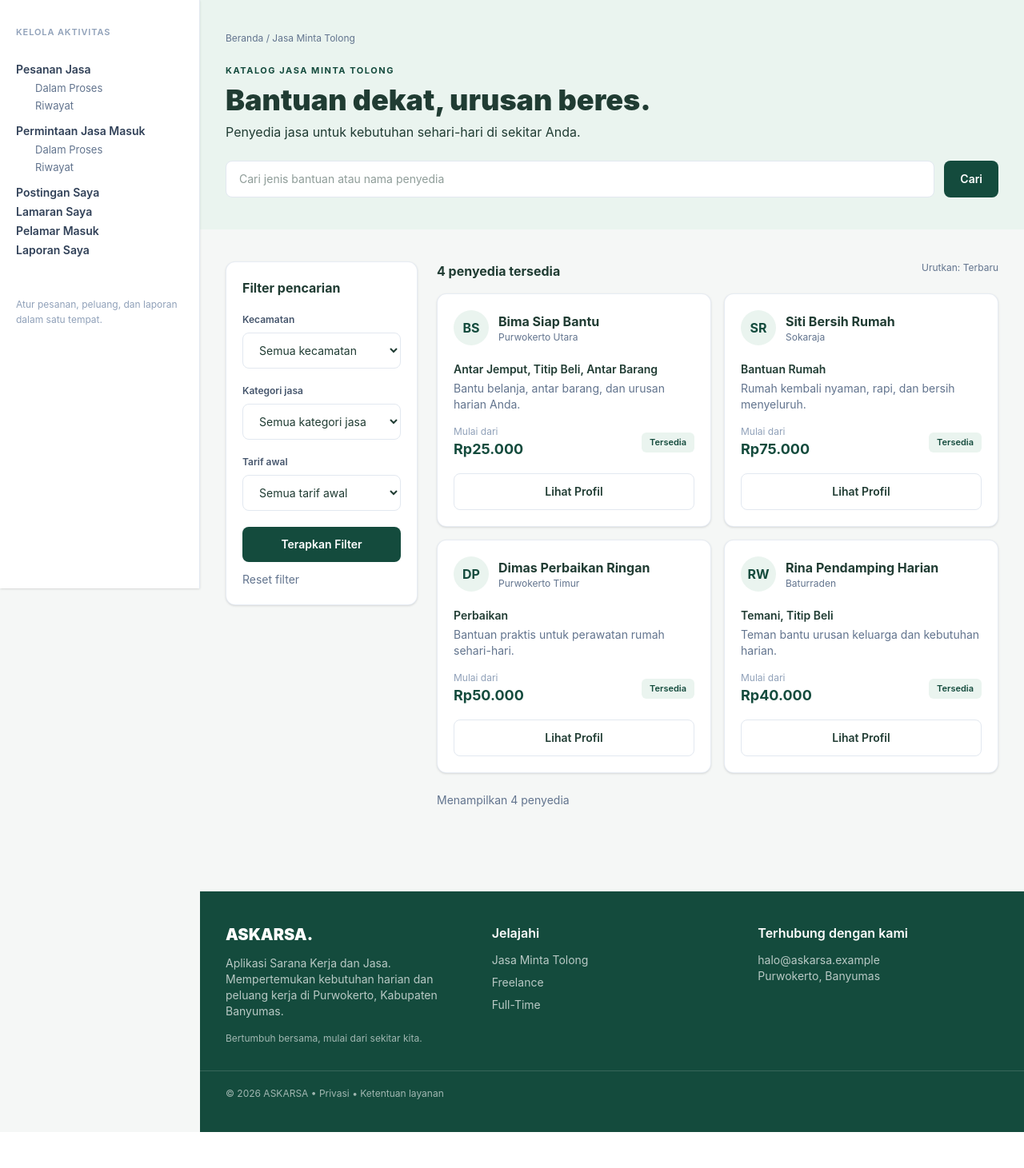
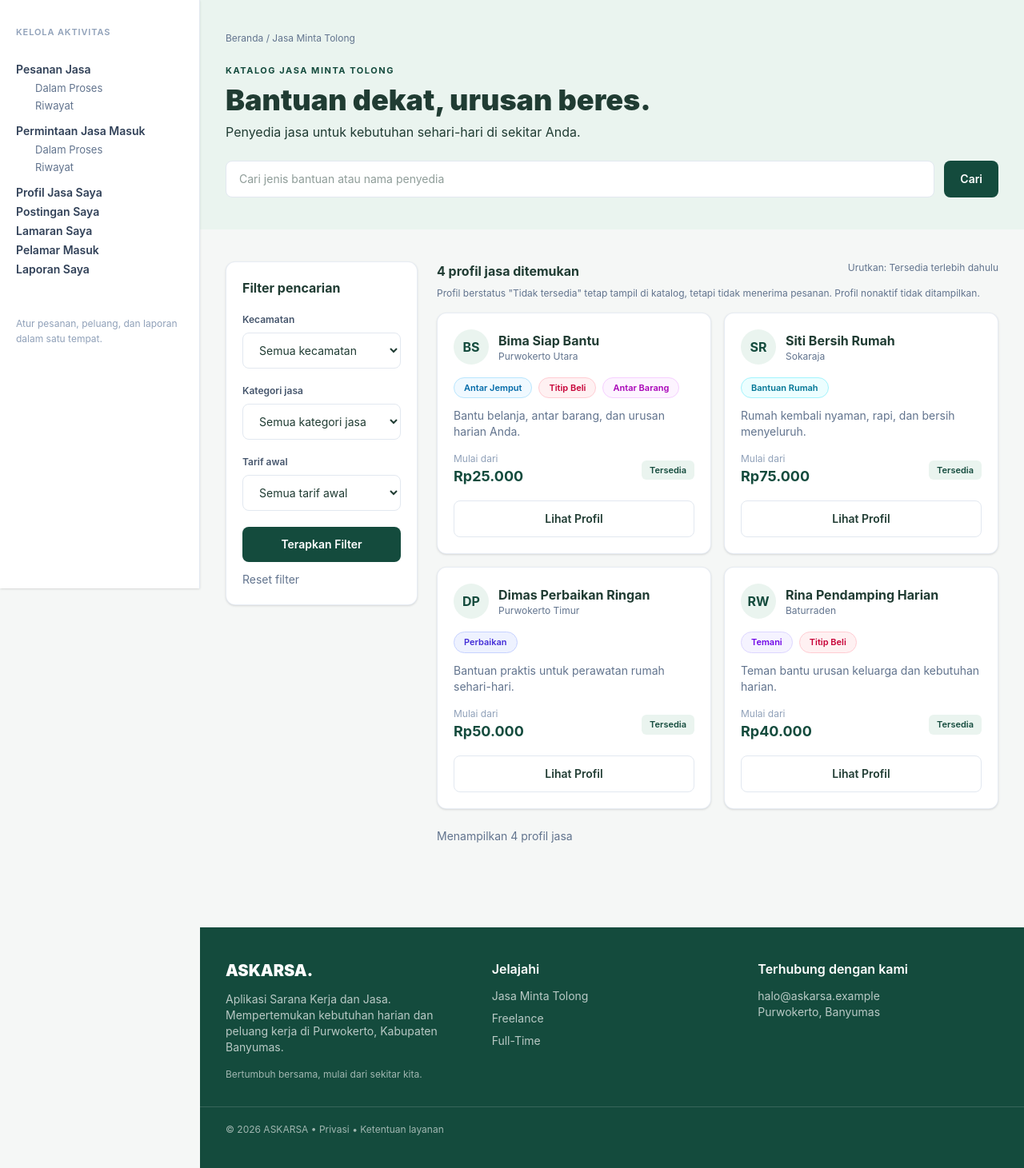
Before and after one commit to Biyan-Naufal-R/ppl-reg01-kel06-askarsa, a Laravel app: page /jasa in a window 1280 px wide. Shown: the part 65-1526 px from the top of the page at 80% size. Before the commit the page ends 1481 px from the top, so only its background shows below. Run offline with Laravel 12, Linux system fonts and the light colour scheme; a user stored in the database is signed in; data comes from the database, SQL or seed files in the repository; style sheets or scripts are compiled from the project's sources.

Commit message:
feat: tampilkan status ketersediaan dan badge kategori pada katalog jasa

```diff
--- a/app/Http/Controllers/PageController.php
+++ b/app/Http/Controllers/PageController.php
@@ -8,16 +8,29 @@ use Illuminate\Support\Str;
 
 class PageController extends Controller
 {
-    /** Katalog jasa minta tolong diambil dari profil jasa yang sedang aktif. */
-    private function serviceData(): array
+    /**
+     * Data kartu jasa. Secara default memasukkan seluruh profil aktif, termasuk
+     * yang sedang tidak tersedia, agar tetap muncul di katalog dengan label.
+     * Beranda memakai $hanyaTersedia = true sehingga hanya menampilkan yang siap menerima pesanan.
+     */
+    private function serviceData(bool $hanyaTersedia = false): array
     {
-        $profilJasa = ProfilJasa::tampilDiKatalog()->with('user')->latest()->get();
+        $query = ProfilJasa::tampilDiKatalog()
+            ->with('user')
+            ->orderByDesc('tersedia')
+            ->latest();
 
+        // Slug dihitung dari semua profil aktif agar tidak berubah saat status ketersediaan berubah.
+        $semuaProfil = $query->get();
         $slugCounts = [];
-        foreach ($profilJasa as $profil) {
+        foreach ($semuaProfil as $profil) {
             $base = Str::slug($profil->user?->name ?? 'penyedia');
             $slugCounts[$base] = ($slugCounts[$base] ?? 0) + 1;
         }
+
+        $profilJasa = $hanyaTersedia
+            ? (clone $query)->tersedia()->get()
+            : $semuaProfil;
 
         return $profilJasa->map(function (ProfilJasa $profil) use ($slugCounts) {
             $user = $profil->user;
@@ -39,11 +52,13 @@ class PageController extends Controller
                 'name' => $profil->nama_profil,
                 'district' => $user->domisili ?? '-',
                 'category' => $kategori,
+                'kategori' => array_values($profil->kategori ?? []),
                 'description' => $profil->deskripsi ?? '',
                 'price' => 'Rp'.number_format($profil->tarif, 0, ',', '.'),
                 'penyedia_id' => $profil->user_id,
                 'penyedia_email' => $user->email,
                 'tersedia' => (bool) $profil->tersedia,
+                'status_label' => $profil->tersedia ? 'Tersedia' : 'Tidak tersedia',
             ];
         })->values()->all();
     }
@@ -53,15 +68,15 @@ class PageController extends Controller
     ['slug'=>'staf-administrasi','company'=>'CV Satria Niaga','title'=>'Staf Administrasi','type'=>'Full-Time','mode'=>'On-site','location'=>'Purwokerto Selatan, Banyumas','salary'=>'Rp2.500.000–3.000.000 / bulan'],
     ['slug'=>'fotografer-produk-umkm','company'=>'Kedai Kopi Lereng','title'=>'Fotografer Produk UMKM','type'=>'Freelance','mode'=>'On-site','location'=>'Baturaden, Banyumas','salary'=>'Rp800.000 / proyek'],
     ['slug'=>'barista','company'=>'Kedai Kopi Lereng','title'=>'Barista','type'=>'Full-Time','mode'=>'On-site','location'=>'Baturaden, Banyumas','salary'=>'Rp2.300.000–2.800.000 / bulan']];}
-    public function home(){return view('pages.home',['services'=>$this->serviceData(),'jobs'=>$this->jobsData()]);}
+    public function home(){return view('pages.home',['services'=>$this->serviceData(true),'jobs'=>$this->jobsData()]);}
     public function services(){return view('pages.services',['services'=>$this->serviceData()]);}
     public function service($slug){
         $service=collect($this->serviceData())->firstWhere('slug',$slug);
 
         if (!$service) {
-            $profil = ProfilJasa::with('user')->where('aktif', true)->get()->first(function (ProfilJasa $profil) use ($slug) {
+            $profil = ProfilJasa::tampilDiKatalog()->with('user')->get()->first(function (ProfilJasa $profil) use ($slug) {
                 $base = Str::slug($profil->user?->name ?? 'penyedia');
-                $sameBaseCount = ProfilJasa::where('aktif', true)->whereHas('user', fn ($q) => $q->where('name', $profil->user?->name))->count();
+                $sameBaseCount = ProfilJasa::tampilDiKatalog()->whereHas('user', fn ($q) => $q->where('name', $profil->user?->name))->count();
                 $candidate = $sameBaseCount > 1 ? $base.'-'.$profil->user_id : $base;
                 return $candidate === $slug;
             });
@@ -73,11 +88,13 @@ class PageController extends Controller
                 'name' => $profil->nama_profil,
                 'district' => $user->domisili ?? '-',
                 'category' => collect($profil->kategori ?? [])->map(fn (string $nilai) => config('jasa.kategori.'.$nilai, $nilai))->implode(', '),
+                'kategori' => array_values($profil->kategori ?? []),
                 'description' => $profil->deskripsi ?? '',
                 'price' => 'Rp'.number_format($profil->tarif, 0, ',', '.'),
                 'penyedia_id' => $profil->user_id,
                 'penyedia_email' => $user->email,
                 'tersedia' => (bool) $profil->tersedia,
+                'status_label' => $profil->tersedia ? 'Tersedia' : 'Tidak tersedia',
             ];
         }
 
--- a/app/Models/ProfilJasa.php
+++ b/app/Models/ProfilJasa.php
@@ -45,9 +45,19 @@ class ProfilJasa extends Model
         return $query->where('aktif', true);
     }
 
-    /** Profil yang boleh tampil di katalog publik. */
+    /**
+     * Profil yang boleh tampil di katalog publik: yang aktif.
+     * Profil yang sedang tidak tersedia tetap tampil dengan label "Tidak tersedia";
+     * hanya profil nonaktif yang benar-benar disembunyikan.
+     */
     public function scopeTampilDiKatalog(Builder $query): Builder
     {
-        return $query->where('aktif', true)->where('tersedia', true);
+        return $query->where('aktif', true);
+    }
+
+    /** Profil yang sedang menerima pesanan (dipakai pada sorotan beranda). */
+    public function scopeTersedia(Builder $query): Builder
+    {
+        return $query->where('tersedia', true);
     }
 }
--- a/resources/css/app.css
+++ b/resources/css/app.css
@@ -13,6 +13,7 @@
  .field{@apply w-full rounded-lg border border-slate-200 bg-white px-4 py-3 text-sm outline-none focus:border-askarsa focus:ring-2 focus:ring-askarsa/10}
  .field-label{@apply mb-2 block text-xs font-semibold text-slate-600}.eyebrow{@apply text-[11px] font-bold uppercase tracking-[.14em] text-askarsa}
  .pill{@apply inline-flex rounded-md bg-askarsa-mint px-2.5 py-1 text-[11px] font-semibold text-askarsa}
+ .pill-tidak-tersedia{@apply border border-amber-200 bg-amber-50 text-amber-800}
 
  /* Form jasa minta tolong mengikuti status toggle langsung dari CSS. */
  .jasa-toggle #jasa-section{display:none}
--- a/resources/views/components/activity-sidebar.blade.php
+++ b/resources/views/components/activity-sidebar.blade.php
@@ -35,7 +35,11 @@
             Riwayat
         </a>
 
-        <a href="{{ route('dashboard.posts') }}" class="mt-3 {{ $is('dashboard.posts') ? $activeClass : $inactiveClass }}">
+        <a href="{{ route('dashboard.service-form') }}" class="mt-3 {{ $is('dashboard.service-form', 'dashboard.edit-profile') ? $activeClass : $inactiveClass }}">
+            @if($is('dashboard.service-form', 'dashboard.edit-profile'))<span class="size-2 rounded-full bg-askarsa-ink"></span>@endif
+            Profil Jasa Saya
+        </a>
+        <a href="{{ route('dashboard.posts') }}" class="{{ $is('dashboard.posts') ? $activeClass : $inactiveClass }}">
             @if($is('dashboard.posts'))<span class="size-2 rounded-full bg-askarsa-ink"></span>@endif
             Postingan Saya
         </a>
--- /dev/null
+++ b/resources/views/components/category-badges.blade.php
@@ -0,0 +1,15 @@
+@php
+    $warnaKategori = [
+        'antar-jemput' => 'border-sky-200 bg-sky-50 text-sky-700',
+        'temani' => 'border-violet-200 bg-violet-50 text-violet-700',
+        'titip-beli' => 'border-rose-200 bg-rose-50 text-rose-700',
+        'bantuan-rumah' => 'border-cyan-200 bg-cyan-50 text-cyan-700',
+        'antar-barang' => 'border-fuchsia-200 bg-fuchsia-50 text-fuchsia-700',
+        'perbaikan' => 'border-indigo-200 bg-indigo-50 text-indigo-700',
+    ];
+@endphp
+@foreach ($kategori ?? [] as $nilai)
+    <span class="inline-flex items-center rounded-full border px-3 py-1 text-[11px] font-semibold {{ $warnaKategori[$nilai] ?? 'border-slate-200 bg-slate-50 text-slate-600' }}">
+        {{ config('jasa.kategori.'.$nilai, $nilai) }}
+    </span>
+@endforeach
--- a/resources/views/components/service-card.blade.php
+++ b/resources/views/components/service-card.blade.php
@@ -1 +1,25 @@
-<article class="card flex flex-col"><div class="flex items-center gap-3"><div class="grid h-11 w-11 place-items-center rounded-full bg-askarsa-mint font-bold text-askarsa">{{ $service['initials'] }}</div><div><h3 class="font-bold">{{ $service['name'] }}</h3><p class="text-xs text-slate-500">{{ $service['district'] }}</p></div></div><p class="mt-5 text-sm font-semibold">{{ $service['category'] }}</p><p class="mt-1 flex-1 text-sm text-slate-500">{{ $service['description'] }}</p><div class="mt-4 flex items-center justify-between"><div><p class="text-xs text-slate-400">Mulai dari</p><p class="text-lg font-bold text-askarsa">{{ $service['price'] }}</p></div><span class="pill">{{ ($service['tersedia'] ?? true) ? 'Tersedia' : 'Tidak tersedia' }}</span></div><a href="{{ route('services.show',$service['slug']) }}" class="btn-secondary mt-4">Lihat Profil</a></article>
+@php
+    $tersedia = (bool) ($service['tersedia'] ?? true);
+    $labelStatus = $service['status_label'] ?? ($tersedia ? 'Tersedia' : 'Tidak tersedia');
+@endphp
+<article class="card flex flex-col">
+    <div class="flex items-center gap-3">
+        <div class="grid h-11 w-11 place-items-center rounded-full bg-askarsa-mint font-bold text-askarsa">{{ $service['initials'] }}</div>
+        <div>
+            <h3 class="font-bold">{{ $service['name'] }}</h3>
+            <p class="text-xs text-slate-500">{{ $service['district'] }}</p>
+        </div>
+    </div>
+    <div class="mt-4 flex flex-wrap gap-2">
+        @include('components.category-badges', ['kategori' => $service['kategori'] ?? []])
+    </div>
+    <p class="mt-3 flex-1 text-sm text-slate-500">{{ $service['description'] }}</p>
+    <div class="mt-4 flex items-center justify-between">
+        <div>
+            <p class="text-xs text-slate-400">Mulai dari</p>
+            <p class="text-lg font-bold text-askarsa">{{ $service['price'] }}</p>
+        </div>
+        <span class="pill {{ $tersedia ? '' : 'pill-tidak-tersedia' }}">{{ $labelStatus }}</span>
+    </div>
+    <a href="{{ route('services.show',$service['slug']) }}" class="btn-secondary mt-4">Lihat Profil</a>
+</article>
--- a/resources/views/pages/services.blade.php
+++ b/resources/views/pages/services.blade.php
@@ -1,4 +1,4 @@
 @extends('layouts.app') @section('title','Katalog Jasa — ASKARSA') @section('content')
 <section class="bg-askarsa-mint py-10"><div class="container-app"><p class="text-xs text-slate-500">Beranda / Jasa Minta Tolong</p><p class="eyebrow mt-6">Katalog jasa minta tolong</p><h1 class="mt-2 text-4xl font-black">Bantuan dekat, urusan beres.</h1><p class="muted mt-2">Penyedia jasa untuk kebutuhan sehari-hari di sekitar Anda.</p><form class="mt-6 flex gap-3"><input class="field" name="q" placeholder="Cari jenis bantuan atau nama penyedia"><button class="btn-primary">Cari</button></form></div></section>
-<section class="container-app grid gap-6 py-10 lg:grid-cols-[240px_1fr]"><aside class="card h-fit"><h2 class="font-bold">Filter pencarian</h2>@foreach(['Kecamatan','Kategori jasa','Tarif awal'] as $label)<label class="field-label mt-5">{{ $label }}</label><select class="field"><option>Semua {{ strtolower($label) }}</option></select>@endforeach<button class="btn-primary mt-5 w-full">Terapkan Filter</button><button class="mt-3 text-sm text-slate-500">Reset filter</button></aside><div><div class="flex justify-between"><b>{{ count($services) }} penyedia tersedia</b><span class="text-xs text-slate-500">Urutkan: Terbaru</span></div><div class="mt-4 grid gap-4 md:grid-cols-2">@foreach($services as $service) @include('components.service-card',['service'=>$service]) @endforeach</div><p class="mt-6 text-sm text-slate-500">Menampilkan {{ count($services) }} penyedia</p></div></section>
+<section class="container-app grid gap-6 py-10 lg:grid-cols-[240px_1fr]"><aside class="card h-fit"><h2 class="font-bold">Filter pencarian</h2>@foreach(['Kecamatan','Kategori jasa','Tarif awal'] as $label)<label class="field-label mt-5">{{ $label }}</label><select class="field"><option>Semua {{ strtolower($label) }}</option></select>@endforeach<button class="btn-primary mt-5 w-full">Terapkan Filter</button><button class="mt-3 text-sm text-slate-500">Reset filter</button></aside><div><div class="flex justify-between"><b>{{ count($services) }} profil jasa ditemukan</b><span class="text-xs text-slate-500">Urutkan: Tersedia terlebih dahulu</span></div><p class="mt-2 text-xs text-slate-500">Profil berstatus "Tidak tersedia" tetap tampil di katalog, tetapi tidak menerima pesanan. Profil nonaktif tidak ditampilkan.</p><div class="mt-4 grid gap-4 md:grid-cols-2">@foreach($services as $service) @include('components.service-card',['service'=>$service]) @endforeach</div><p class="mt-6 text-sm text-slate-500">Menampilkan {{ count($services) }} profil jasa</p></div></section>
 @endsection
--- a/routes/web.php
+++ b/routes/web.php
@@ -34,6 +34,7 @@ Route::middleware('auth')->prefix('aktivitas')->name('dashboard.')->group(functi
     Route::get('/profile', [AccountController::class, 'show'])->name('profile');
     Route::get('/edit-profile', [AccountController::class, 'edit'])->name('edit-profile');
     Route::put('/edit-profile', [AccountController::class, 'update'])->name('profile.update');
+    Route::get('/service-form', fn () => redirect()->route('dashboard.edit-profile'))->name('service-form');
 
     Route::get('/pesanan-jasa', [PesananController::class, 'pesananProses'])->name('pesanan.proses');
     Route::get('/pesanan-jasa/riwayat', [PesananController::class, 'pesananRiwayat'])->name('pesanan.riwayat');
@@ -44,5 +45,5 @@ Route::middleware('auth')->prefix('aktivitas')->name('dashboard.')->group(functi
     Route::get('/orders', fn () => redirect()->route('dashboard.pesanan.proses'))->name('orders');
     Route::get('/incoming', fn () => redirect()->route('dashboard.permintaan.proses'))->name('incoming');
 });
-Route::prefix('aktivitas')->name('dashboard.')->group(function(){foreach(['service-form'=>'Kelola Profil Jasa','posts'=>'Postingan Saya','applications'=>'Lamaran Saya','candidates'=>'Pelamar Masuk','reports'=>'Laporan Saya','create-job'=>'Buat Lowongan','apply'=>'Lamar Pekerjaan','book'=>'Pesan Jasa'] as $key=>$label) Route::get('/'.$key,fn()=>app(PageController::class)->dashboard($label))->name($key);});
+Route::prefix('aktivitas')->name('dashboard.')->group(function(){foreach(['posts'=>'Postingan Saya','applications'=>'Lamaran Saya','candidates'=>'Pelamar Masuk','reports'=>'Laporan Saya','create-job'=>'Buat Lowongan','apply'=>'Lamar Pekerjaan','book'=>'Pesan Jasa'] as $key=>$label) Route::get('/'.$key,fn()=>app(PageController::class)->dashboard($label))->name($key);});
 Route::prefix('admin')->name('admin.')->group(function(){foreach(['dashboard'=>'Dashboard Admin','reports'=>'Laporan & Moderasi','report-detail'=>'Detail Laporan','content'=>'Kelola Lowongan & Profil Jasa','users'=>'Kelola Akun','master'=>'Master Data'] as $key=>$label) Route::get('/'.$key,fn()=>app(PageController::class)->admin($label))->name($key);});
```
Also changed, not shown: resources/views/dashboard/edit-profile.blade.php (+4 -4 lines), resources/views/dashboard/profile.blade.php (+26 -0 lines), resources/views/pages/service-detail.blade.php (+11 -2 lines), tests/Feature/PesananTest.php (+10 -0 lines), tests/Feature/ProfileTest.php (+119 -1 lines).
